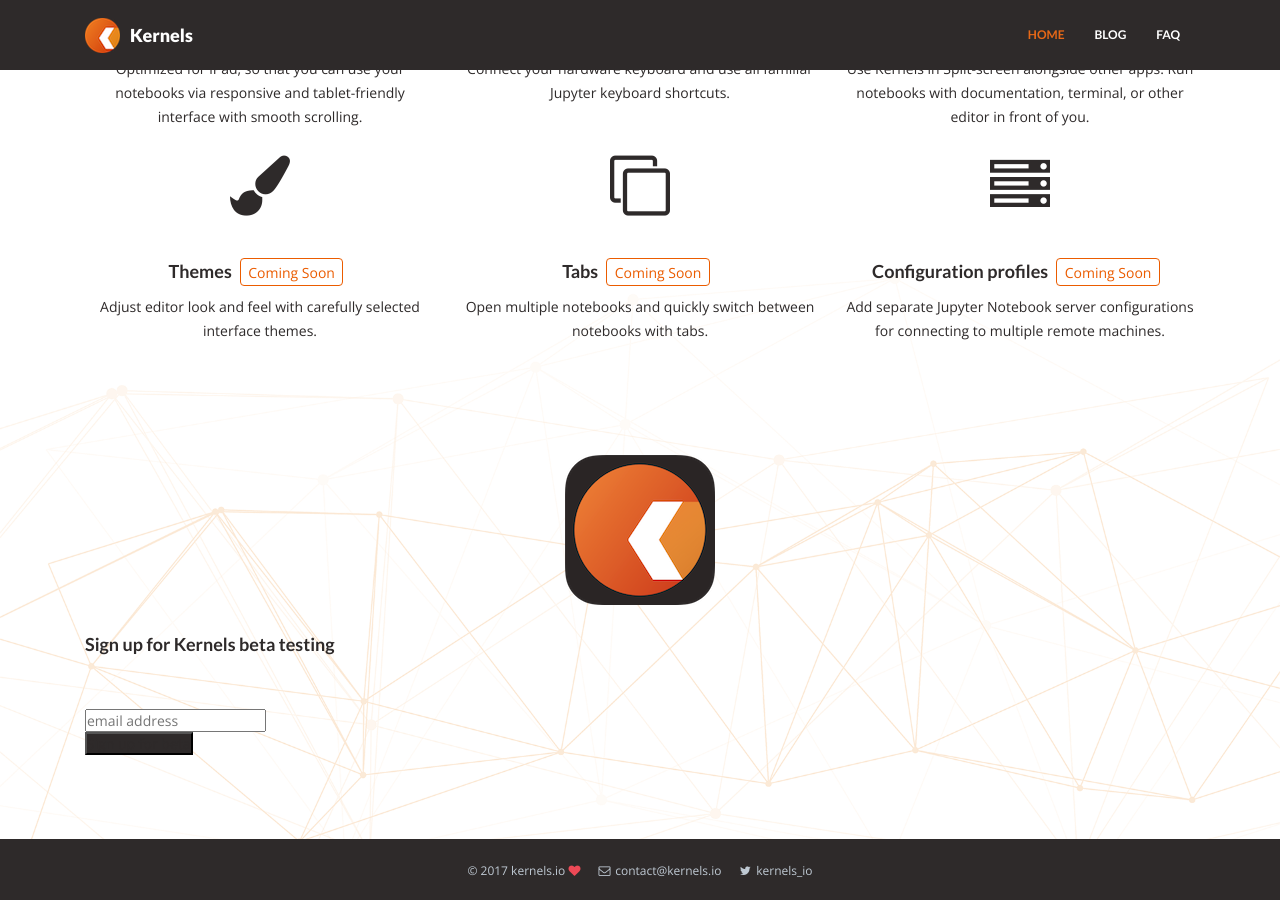
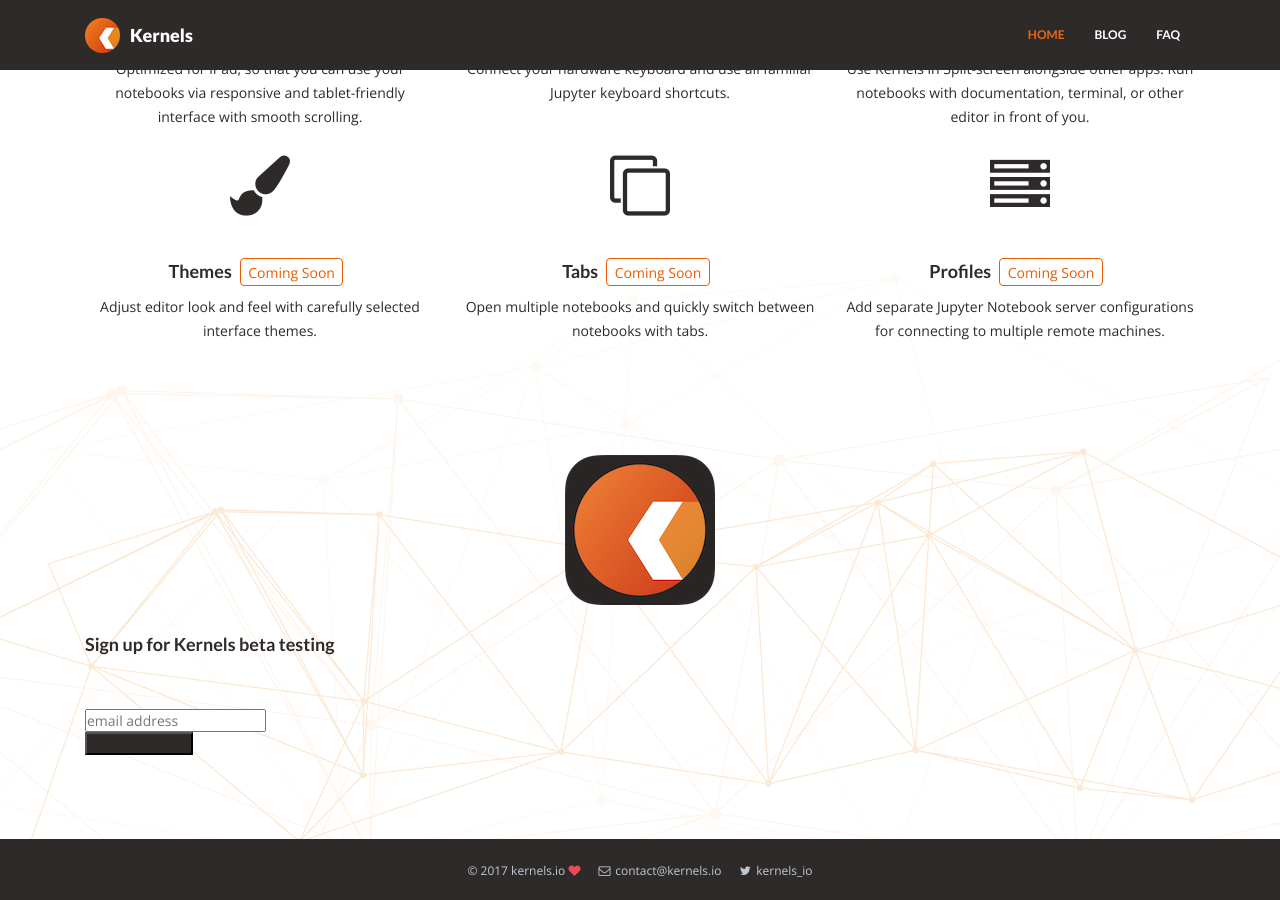
Before and after one commit to test-juno-sh/juno-website-test, a Jekyll site: the page built from index.html, in a window 1280 px wide and 900 px high, scrolled down 1113 px. Built offline with Jekyll 4.4.1, drawn with Linux system fonts in a browser that asks for light colours; nearby versions of some CDN libraries; comment, search, counter and statistics services are not loaded.

Commit message:
Amend wording.

```diff
--- a/index.html
+++ b/index.html
@@ -50,7 +50,7 @@
             <div class="col-md-4 col-sm-4">
                 <i class="fa fa-server" aria-hidden="true"></i>
                 <span class="sr-only">Configuration profiles</span>
-                <h4>Configuration profiles<p class="coming-soon">Coming Soon</p></h4>
+                <h4>Profiles<p class="coming-soon">Coming Soon</p></h4>
                 <p>Add separate Jupyter Notebook server configurations for connecting to multiple remote machines.</p>
             </div>
         </div>
```
